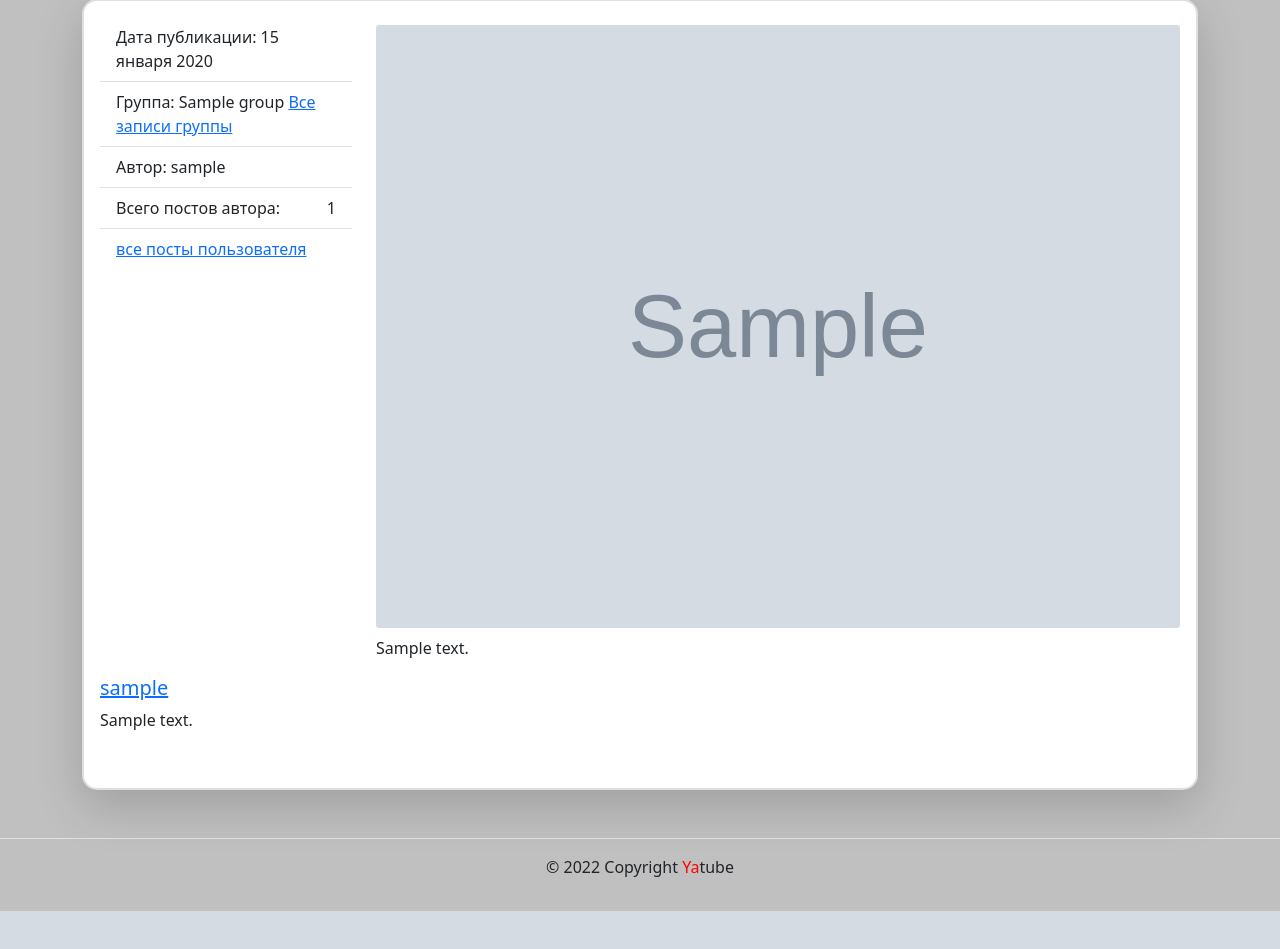
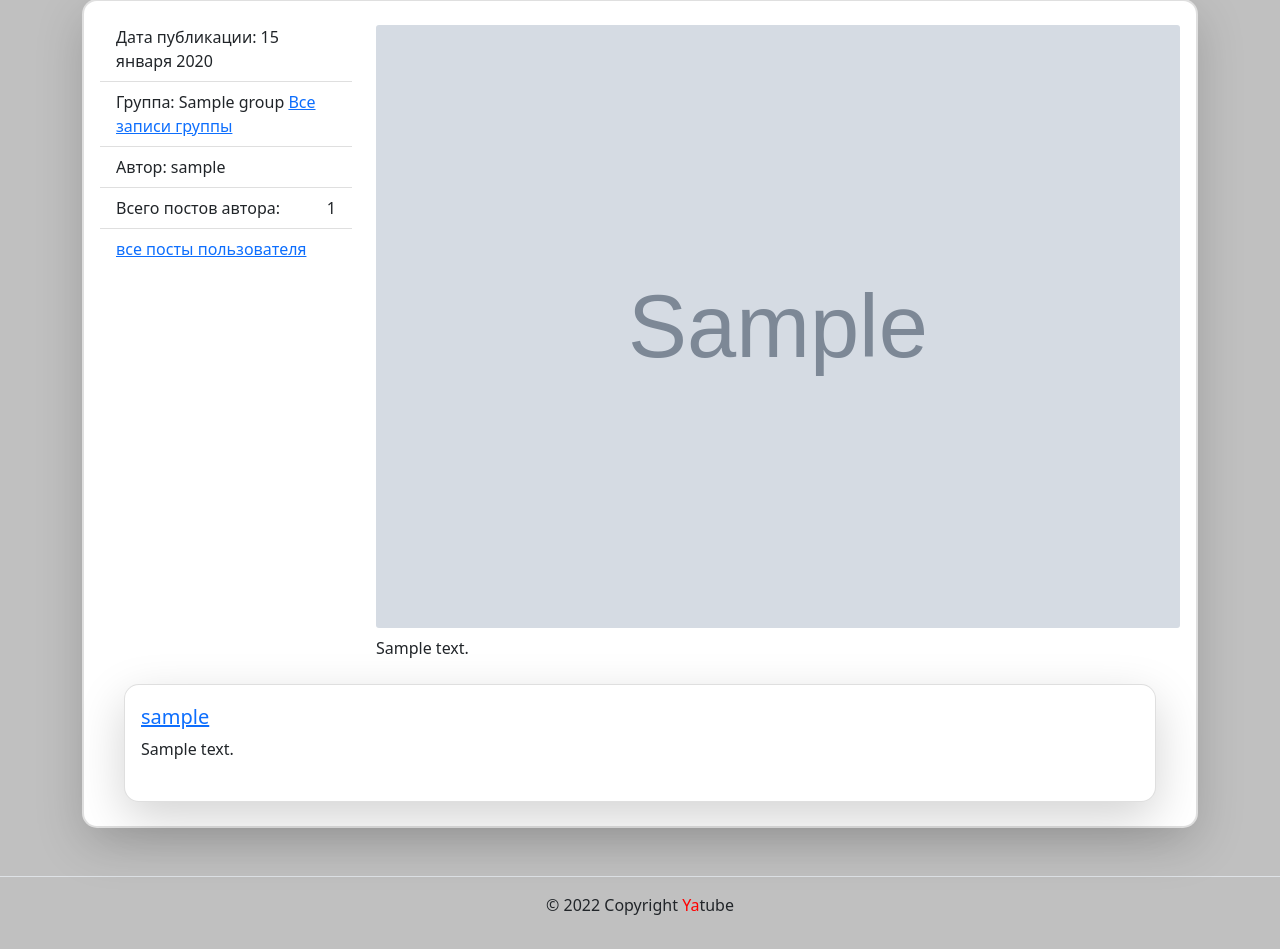
Before and after one commit to SkashLite/hw05_final, a Django app: page /posts/1/ in a window 1280 px wide. Shown: the part 105-1054 px from the top of the page. Before the commit the page ends 1016 px from the top, so only its background shows below. Run offline with Django 3.2, Linux system fonts and the light colour scheme; tables that the repository leaves empty hold one stand-in row (values such as "Sample post"); grey boxes marked "Sample" are stand-in pictures; some libraries are stand-ins or nearby versions.

Commit message:
fix form comments

```diff
--- a/requirements.txt
+++ b/requirements.txt
@@ -8,3 +8,4 @@ requests==2.26.0
 six==1.16.0
 sorl-thumbnail==12.7.0
 Faker==12.0.1
+django-debug-toolbar==3.2.4
--- a/yatube/templates/posts/post_detail.html
+++ b/yatube/templates/posts/post_detail.html
@@ -42,23 +42,28 @@
       {% endif %}
     </article>
     {% if user.is_authenticated %}
+      <div class="container">
       <div class="card my-4">
         <h5 class="card-header">Добавить комментарий:</h5>
         <div class="card-body">
           <form method="post" action="{% url 'posts:add_comment' post.id %}">
             {% csrf_token %}
-            <div class="form-group mb-2">
+            <div class="form-group mb-4">
               {{ form.text|addclass:"form-control" }}
             </div>
             <button type="submit" class="btn btn-secondary">Отправить</button>
           </form>
         </div>
       </div>
+      </div>
     {% endif %}
+    <div class="container">
     {% for comment in comments %}
-    <div class="media mb-4">
+    <div class="container py-2">
+      <div class="card p-3 shadow-lg border-1" style="border-radius:15px">
+      <div class="media mb-2">
         <div class="media-body">
-        <h5 class="mt-0">
+          <h5 class="mt-1">
             <a href="{% url 'posts:profile' comment.author.username %}">
               {{ comment.author.username }}
             </a>
@@ -68,6 +73,9 @@
           </p>
         </div>
       </div>
+      </div>
+    </div>
     {% endfor %}
     </div>
+  </div>
 {% endblock 'content' %}
--- a/yatube/yatube/urls.py
+++ b/yatube/yatube/urls.py
@@ -17,6 +17,8 @@ urlpatterns = [
 ]
 
 if settings.DEBUG:
+    import debug_toolbar
     urlpatterns += static(
         settings.MEDIA_URL, document_root=settings.MEDIA_ROOT
     )
+    urlpatterns += (path('__debug__/', include(debug_toolbar.urls)),)
```
Also changed, not shown: yatube/yatube/settings.py (+8 -1 lines). Lines whose indentation alone changed are shown as unchanged.
